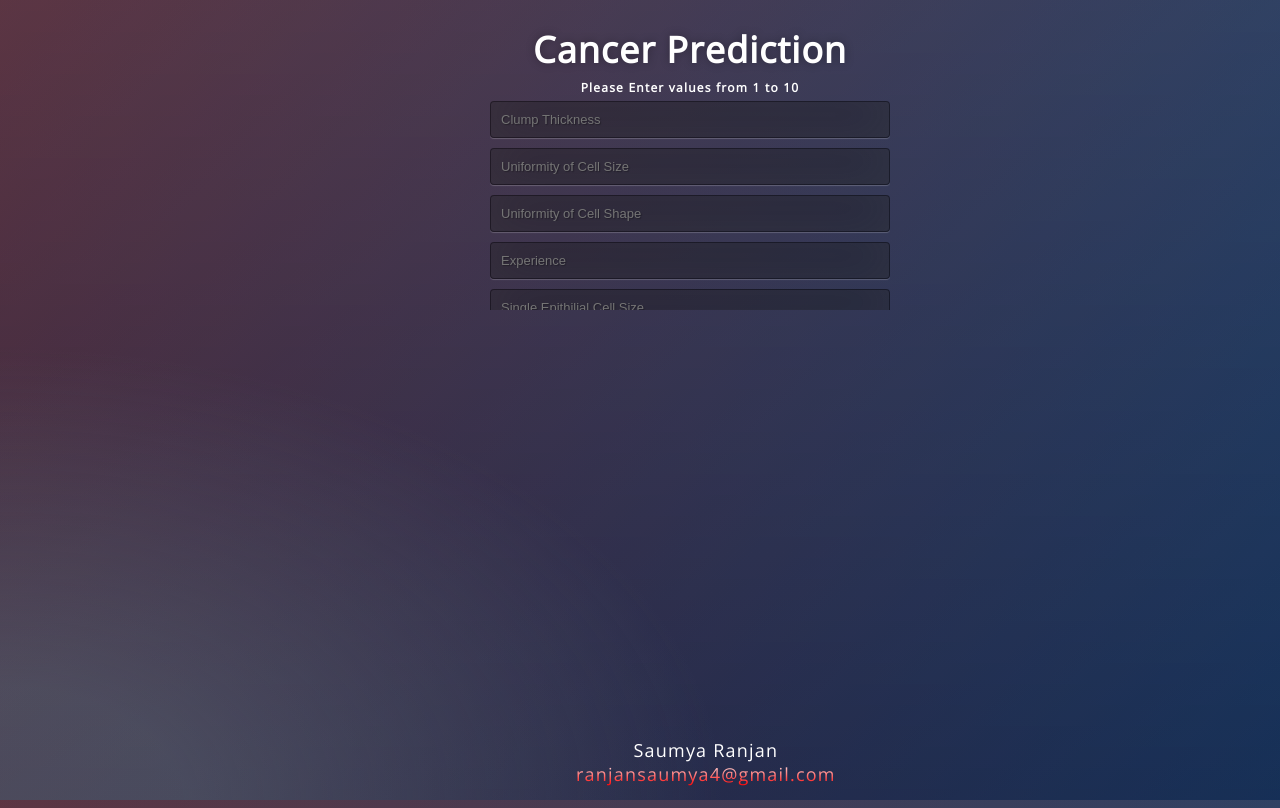
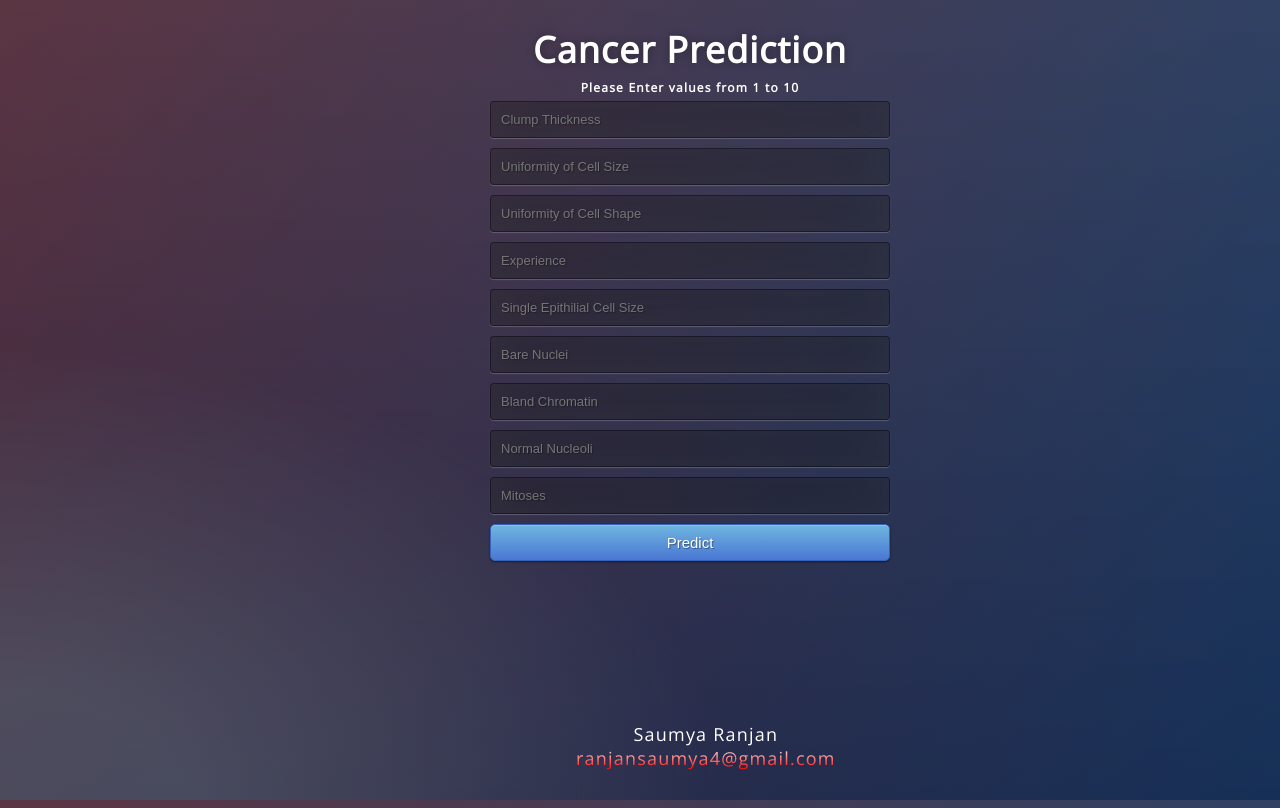
Before and after one commit to ranjansaumya4/Cancer-Prone-Predictor, a Flask app: page / in a window 1280 px wide. Run offline with Flask 2, Linux system fonts and the light colour scheme; parts of the project's set-up code (start-up, migrations or seed data) failed here and were passed over.

Commit message:
Update style.css

```diff
--- a/static/css/style.css
+++ b/static/css/style.css
@@ -37,7 +37,6 @@ body {
 	margin: -150px 0 0 -150px;
 	width:400px;
 	height:300px;
-	overflow:scroll;
 }
 
 .login h1 { color: #fff; text-shadow: 0 0 10px rgba(0,0,0,0.3); letter-spacing:1px; text-align:center; }
@@ -85,6 +84,6 @@ input:focus { box-shadow: inset 0 -5px 45px rgba(100,100,100,0.4), 0 1px 1px rgb
 }
 .footer {
 	position: fixed;
-    top: 90%;
+    top: 88%;
 	left: 45%;
 }
```
